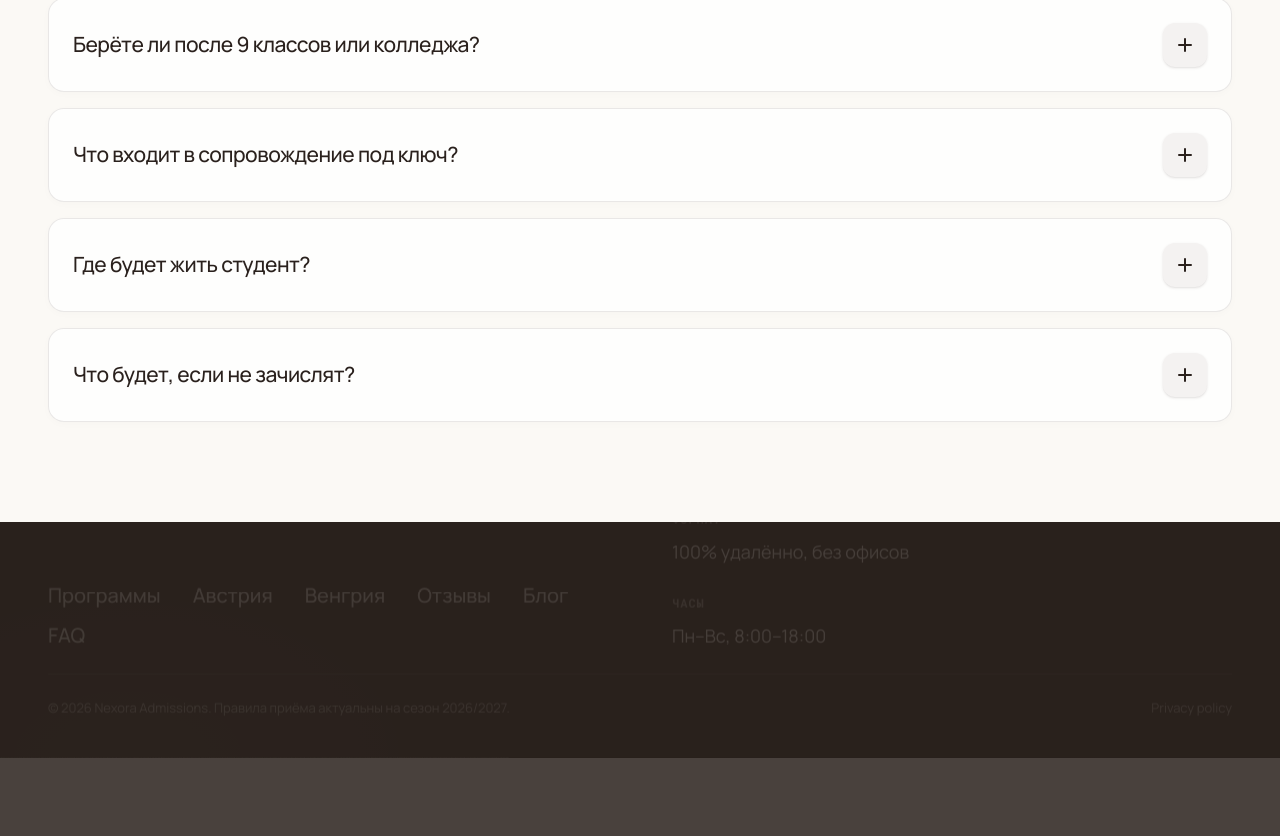
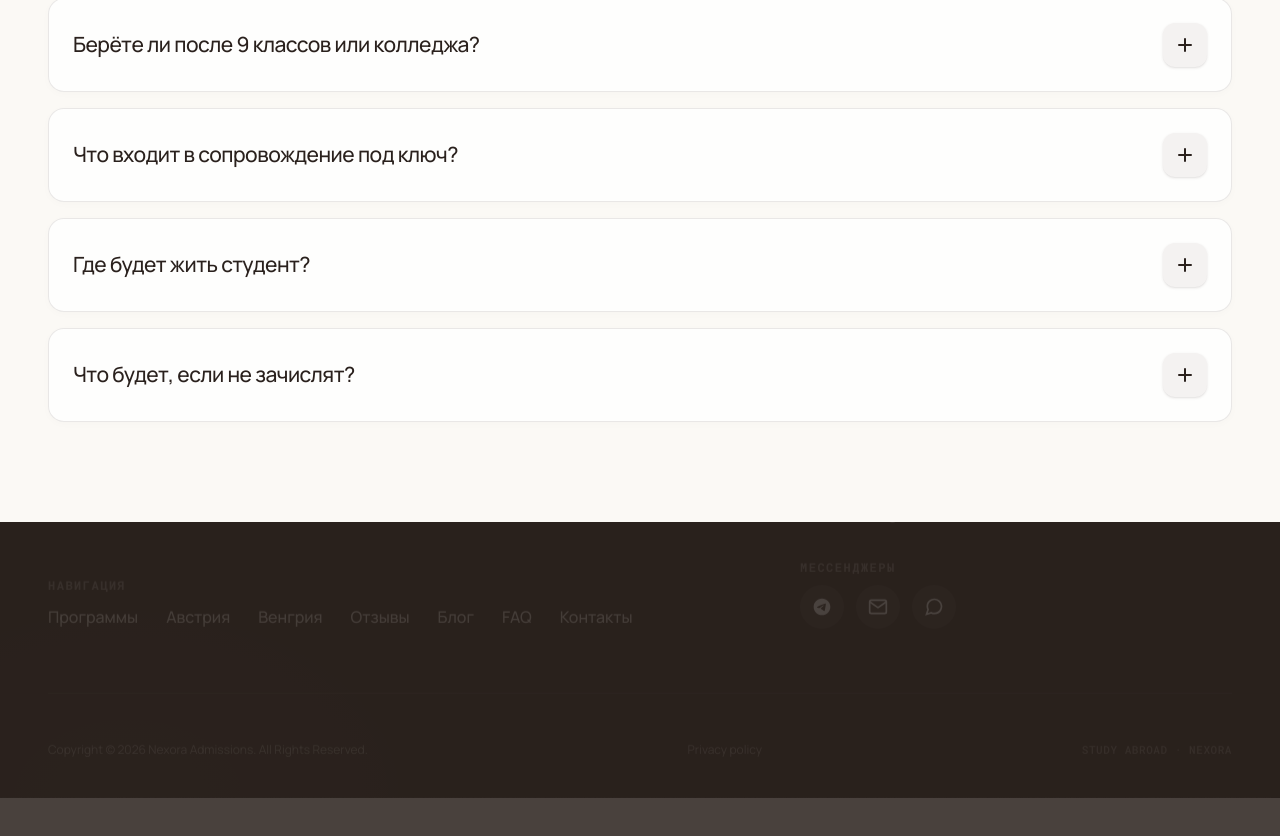
Before and after one commit to McQueeeeeen/nexora, a Next.js app: page /faq in a window 1280 px wide. Shown: the part 1269-2105 px from the top of the page. Built offline with nearby package versions, Linux system fonts and the light colour scheme.

Commit message:
feat(footer): update footer layout, labels and social icons to match reference exactly

```diff
--- a/components/Contact.tsx
+++ b/components/Contact.tsx
@@ -185,47 +185,145 @@ export default function Contact() {
                 </Reveal>
               </div>
             </div>
-            <div className="h-px bg-[#FBF9F5]/12" />
+            <div className="h-px bg-[#FBF9F5]/10 my-4" />
+
+            {/* Главный блок футера — в точности по эталону */}
             <Reveal>
-            <div className="grid grid-cols-1 gap-10 lg:grid-cols-2 lg:gap-16">
-              <div className="flex h-full flex-col">
-                <div className="text-2xl font-bold text-[#FBF9F5]">NEXORA<span className="text-[#FBF9F5]/50">.</span></div>
-                <p className="mt-3 font-mono text-xs uppercase text-[#FBF9F5]/50">Study abroad. Start here.</p>
-                <p className="mt-4 max-w-sm text-sm leading-relaxed text-[#FBF9F5]/70">Помогаем поступить в университеты Австрии и Венгрии: консультация €10, гранты, документы и ВНЖ под ключ.</p>
-                <nav className="mt-auto flex flex-wrap gap-x-8 gap-y-3 pt-6 text-xl font-medium text-[#FBF9F5]/80">
+              <div className="grid grid-cols-1 gap-12 pt-6 lg:grid-cols-12 lg:gap-16">
+                {/* Левая колонка: Логотип, About, Навигация */}
+                <div className="flex flex-col justify-between gap-10 lg:col-span-7">
+                  <div>
+                    <a href="/" className="inline-block text-3xl font-bold tracking-tight text-[#FBF9F5] lg:text-4xl">
+                      NEXORA<span className="text-[var(--accent)]">.</span>
+                    </a>
+                  </div>
+
+                  <div className="flex flex-col gap-2.5">
+                    <span className="font-mono text-xs font-bold uppercase tracking-[1.5px] text-[#FBF9F5]/45">
+                      О нас
+                    </span>
+                    <p className="max-w-lg text-[15px] leading-relaxed text-[#FBF9F5]/75 lg:text-base">
+                      Бутик-агентство полного цикла. Сопровождаем студентов в государственные университеты Австрии и Венгрии: от первой консультации и аудита до зачисления и студенческого ВНЖ.
+                    </p>
+                  </div>
+
+                  <div className="flex flex-col gap-3 pt-2">
+                    <span className="font-mono text-xs font-bold uppercase tracking-[1.5px] text-[#FBF9F5]/45">
+                      Навигация
+                    </span>
+                    <nav className="flex flex-wrap items-center gap-x-7 gap-y-2 text-base font-medium text-[#FBF9F5]/85">
                       <a href={`${pre}#services`} className="hover-underline transition hover:text-[#FBF9F5]">Программы</a>
                       <a href="/austria" className="hover-underline transition hover:text-[#FBF9F5]">Австрия</a>
                       <a href="/hungary" className="hover-underline transition hover:text-[#FBF9F5]">Венгрия</a>
                       <a href="/reviews" className="hover-underline transition hover:text-[#FBF9F5]">Отзывы</a>
                       <a href="/blog" className="hover-underline transition hover:text-[#FBF9F5]">Блог</a>
                       <a href="/faq" className="hover-underline transition hover:text-[#FBF9F5]">FAQ</a>
+                      <a href={`${pre}#contact`} className="hover-underline transition hover:text-[#FBF9F5]">Контакты</a>
                     </nav>
                   </div>
-              <div className="flex flex-col gap-6 text-[#FBF9F5]/90">
-                <div>
-                  <span className="font-mono text-xs font-bold uppercase tracking-[1px] text-[#FBF9F5]/50">Telegram</span>
-                  <p className="mt-2"><a href="https://t.me/nexora_support" target="_blank" rel="noopener" className="hover-underline text-lg transition hover:text-[#FBF9F5]">@nexora_support</a></p>
                 </div>
-                <div>
-                  <span className="font-mono text-xs font-bold uppercase tracking-[1px] text-[#FBF9F5]/50">Почта</span>
-                  <p className="mt-2"><a href="mailto:admissions@nexora.eu" className="hover-underline break-all text-lg transition hover:text-[#FBF9F5]">admissions@nexora.eu</a></p>
+
+                {/* Правая колонка: Телефон/Telegram, Локации, Email, Соцсети */}
+                <div className="flex flex-col justify-between gap-8 lg:col-span-5 lg:pl-6">
+                  {/* Telegram / Телефон */}
+                  <div className="flex flex-col gap-1.5">
+                    <span className="font-mono text-xs font-bold uppercase tracking-[1.5px] text-[#FBF9F5]/45">
+                      Связь с куратором
+                    </span>
+                    <a
+                      href="https://t.me/nexora_support"
+                      target="_blank"
+                      rel="noopener"
+                      className="hover-underline text-2xl font-bold tracking-tight text-white transition lg:text-3xl"
+                    >
+                      @nexora_support
+                    </a>
                   </div>
-                <div>
-                  <span className="font-mono text-xs font-bold uppercase tracking-[1px] text-[#FBF9F5]/50">Формат</span>
-                  <p className="mt-2 text-lg">100% удалённо, без офисов</p>
+
+                  {/* Локации */}
+                  <div className="flex flex-col gap-1.5">
+                    <span className="font-mono text-xs font-bold uppercase tracking-[1.5px] text-[#FBF9F5]/45">
+                      Локации и формат
+                    </span>
+                    <p className="text-[15px] leading-snug text-[#FBF9F5]/80">
+                      Вена, Австрия<br />
+                      Будапешт, Венгрия<br />
+                      <span className="text-[#FBF9F5]/55">100% удалённо по всему миру</span>
+                    </p>
                   </div>
-                <div>
-                  <span className="font-mono text-xs font-bold uppercase tracking-[1px] text-[#FBF9F5]/50">Часы</span>
-                  <p className="mt-2 text-lg">Пн–Вс, 8:00–18:00</p>
+
+                  {/* Email */}
+                  <div className="flex flex-col gap-1.5">
+                    <span className="font-mono text-xs font-bold uppercase tracking-[1.5px] text-[#FBF9F5]/45">
+                      Email
+                    </span>
+                    <a
+                      href="mailto:admissions@nexora.eu"
+                      className="hover-underline break-all text-base font-medium text-[#FBF9F5]/85 transition hover:text-white"
+                    >
+                      admissions@nexora.eu
+                    </a>
+                  </div>
+
+                  {/* Соцсети / Мессенджеры (круглые кнопки по эталону) */}
+                  <div className="flex flex-col gap-2.5">
+                    <span className="font-mono text-xs font-bold uppercase tracking-[1.5px] text-[#FBF9F5]/45">
+                      Мессенджеры
+                    </span>
+                    <div className="flex items-center gap-3">
+                      {/* Telegram */}
+                      <a
+                        href="https://t.me/nexora_support"
+                        target="_blank"
+                        rel="noopener"
+                        aria-label="Telegram"
+                        className="flex h-11 w-11 items-center justify-center rounded-full bg-white/10 text-white transition-all duration-300 hover:scale-110 hover:bg-[var(--accent)] hover:text-[#2A211D]"
+                      >
+                        <svg className="h-5 w-5 fill-current" viewBox="0 0 24 24">
+                          <path d="M12 2C6.48 2 2 6.48 2 12s4.48 10 10 10 10-4.48 10-10S17.52 2 12 2zm4.64 6.8c-.15 1.58-.8 5.42-1.13 7.19-.14.75-.42 1-.68 1.03-.58.05-1.02-.38-1.58-.75-.88-.58-1.38-.94-2.23-1.5-.99-.65-.35-1.01.22-1.59.15-.15 2.71-2.48 2.76-2.69a.2.2 0 00-.05-.18c-.06-.05-.14-.03-.21-.02-.09.02-1.49.95-4.22 2.79-.4.27-.76.41-1.08.4-.36-.01-1.04-.2-1.55-.37-.63-.2-1.12-.31-1.08-.66.02-.18.27-.36.74-.55 2.92-1.27 4.86-2.11 5.83-2.51 2.78-1.16 3.35-1.36 3.73-1.36.08 0 .27.02.39.12.1.08.13.19.14.27-.01.06.01.24 0 .38z" />
+                        </svg>
+                      </a>
+                      {/* Email */}
+                      <a
+                        href="mailto:admissions@nexora.eu"
+                        aria-label="Email"
+                        className="flex h-11 w-11 items-center justify-center rounded-full bg-white/10 text-white transition-all duration-300 hover:scale-110 hover:bg-[var(--accent)] hover:text-[#2A211D]"
+                      >
+                        <svg className="h-5 w-5" viewBox="0 0 24 24" fill="none" stroke="currentColor" strokeWidth={2}>
+                          <path d="M4 4h16c1.1 0 2 .9 2 2v12c0 1.1-.9 2-2 2H4c-1.1 0-2-.9-2-2V6c0-1.1.9-2 2-2z" />
+                          <polyline points="22,6 12,13 2,6" />
+                        </svg>
+                      </a>
+                      {/* WhatsApp / Direct */}
+                      <a
+                        href="https://t.me/nexora_support"
+                        target="_blank"
+                        rel="noopener"
+                        aria-label="Онлайн-чат"
+                        className="flex h-11 w-11 items-center justify-center rounded-full bg-white/10 text-white transition-all duration-300 hover:scale-110 hover:bg-[var(--accent)] hover:text-[#2A211D]"
+                      >
+                        <svg className="h-5 w-5" viewBox="0 0 24 24" fill="none" stroke="currentColor" strokeWidth={2}>
+                          <path d="M21 11.5a8.38 8.38 0 0 1-.9 3.8 8.5 8.5 0 0 1-7.6 4.7 8.38 8.38 0 0 1-3.8-.9L3 21l1.9-5.7a8.38 8.38 0 0 1-.9-3.8 8.5 8.5 0 0 1 4.7-7.6 8.38 8.38 0 0 1 3.8-.9h.5a8.48 8.48 0 0 1 8 8v.5z" />
+                        </svg>
+                      </a>
+                    </div>
                   </div>
                 </div>
               </div>
             </Reveal>
-            <div className="h-px bg-[#FBF9F5]/12" />
+
+            <div className="h-px bg-[#FBF9F5]/10 mt-10 mb-6" />
+
+            {/* Подвал — Sub-footer в 3 части по эталону */}
             <Reveal>
-            <div className="flex flex-col gap-5 text-[13px] text-[#FBF9F5]/55 lg:flex-row lg:items-center">
-              <span>© 2026 Nexora Admissions. Правила приёма актуальны на сезон 2026/2027.</span>
-              <a href="/privacy" className="hover-underline w-fit transition hover:text-[#FBF9F5] lg:ml-auto">Privacy policy</a>
+              <div className="flex flex-col gap-4 text-xs text-[#FBF9F5]/50 sm:flex-row sm:items-center sm:justify-between">
+                <span>Copyright © 2026 Nexora Admissions. All Rights Reserved.</span>
+                <a href="/privacy" className="hover-underline w-fit transition hover:text-white">
+                  Privacy policy
+                </a>
+                <span className="font-mono text-[11px] uppercase tracking-wider text-[#FBF9F5]/40">
+                  Study abroad · Nexora
+                </span>
               </div>
             </Reveal>
           </div>
```
Lines whose indentation alone changed are shown as unchanged.
